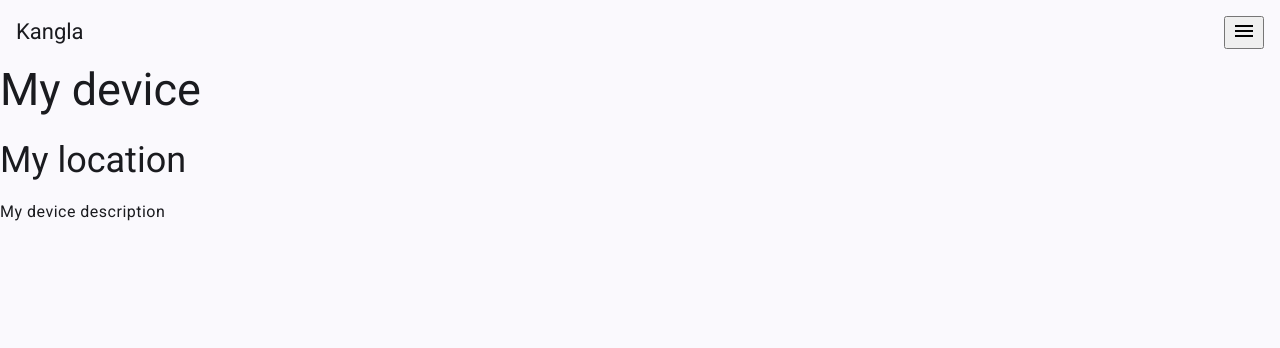
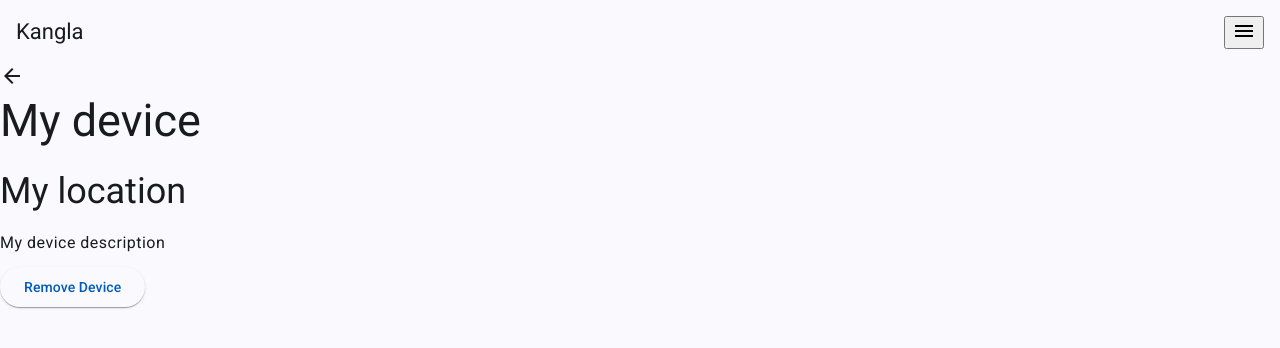
Before and after one commit to gkatrasnik/kangla-frontend, an Angular app: page /details/1 in a window 1280 px wide. Shown: the top 348 px of the page. Built offline with nearby package versions, Linux system fonts and the light colour scheme.

Commit message:
removing device added

```diff
--- a/src/app/devices/pages/details/details.component.html
+++ b/src/app/devices/pages/details/details.component.html
@@ -1,3 +1,5 @@
+<mat-icon (click)="goBack()">arrow_back</mat-icon>
 <h2>{{wateringDevice?.name}}</h2>
 <h3>{{wateringDevice?.location}}</h3>
 <p>{{wateringDevice?.description}}</p>
+<button mat-raised-button (click)="removeDevice()">Remove Device</button>
--- a/src/app/devices/pages/details/details.component.ts
+++ b/src/app/devices/pages/details/details.component.ts
@@ -2,11 +2,15 @@ import { Component, inject } from '@angular/core';
 import { WateringDeviceService } from '../../watering-device.service';
 import { ActivatedRoute } from '@angular/router';
 import { WateringDevice } from '../../watering-device';
+import { MatButtonModule } from '@angular/material/button';
+import { Router } from '@angular/router';
+import { Location } from '@angular/common';
+import { MatIconModule } from '@angular/material/icon';
 
 @Component({
   selector: 'app-details',
   standalone: true,
-  imports: [],
+  imports: [ MatButtonModule, MatIconModule ],
   templateUrl: './details.component.html',
   styleUrl: './details.component.scss'
 })
@@ -16,8 +20,18 @@ export class DetailsComponent {
 
   wateringDeviceId = -1;
   wateringDevice: WateringDevice | undefined;
-  constructor() {
+  constructor(private router: Router, private location: Location) {
     this.wateringDeviceId = Number(this.route.snapshot.params['id']);
     this.wateringDevice = this.wateringDeviceService.getWateringDeviceById(this.wateringDeviceId);
   }
+
+  removeDevice() {
+    this.wateringDeviceService.removeWateringDevice(this.wateringDeviceId);
+    this.router.navigate(['/home'], { replaceUrl: true });
+  }
+
+  goBack() {
+    this.location.back();
+  }
+
 }
--- a/src/app/devices/watering-device.service.ts
+++ b/src/app/devices/watering-device.service.ts
@@ -63,4 +63,8 @@ export class WateringDeviceService {
     addWateringDevice(wateringDevice: WateringDevice) {
       this.wateringDevicesList.push(wateringDevice);
     }
+
+    removeWateringDevice(id: number) {
+      this.wateringDevicesList = this.wateringDevicesList.filter(x => x.id !== id);
+    }
 }
```
